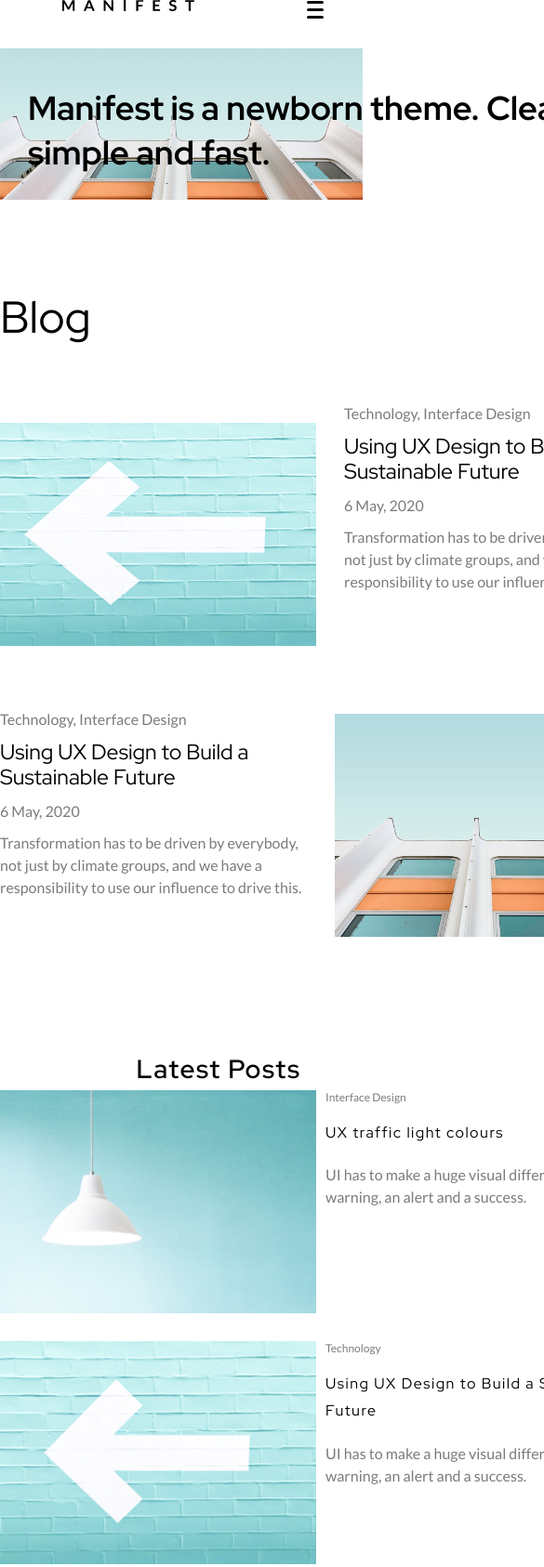
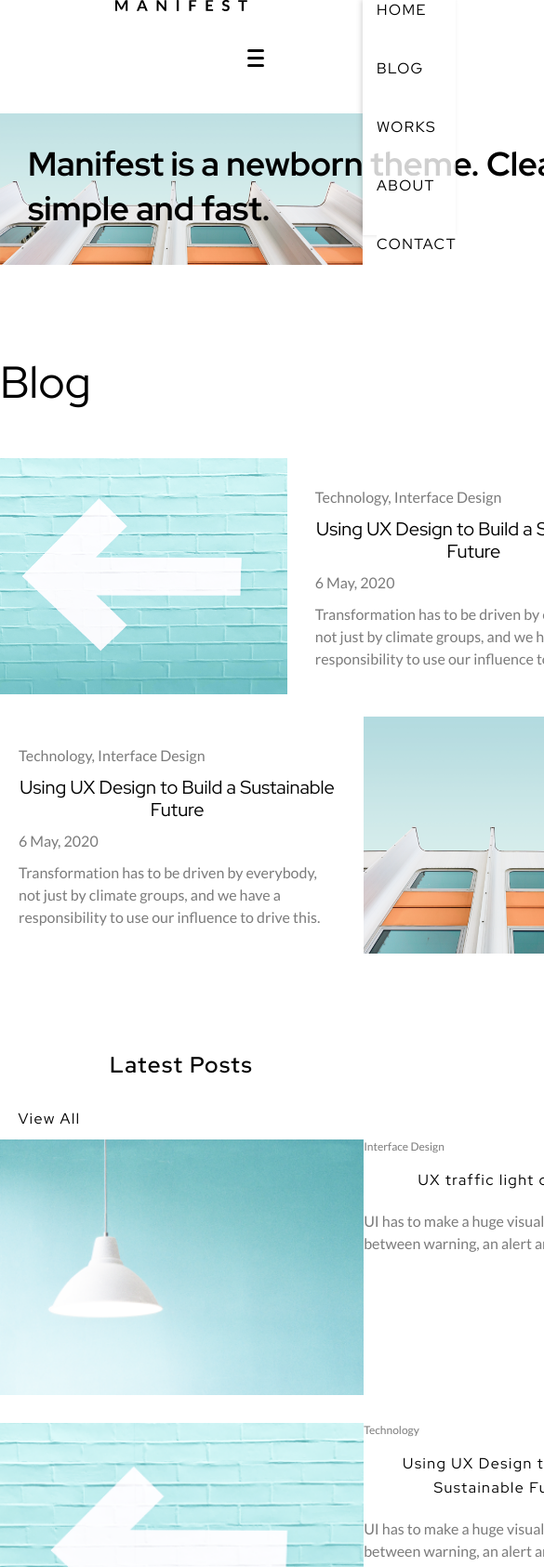
Before and after one commit to ZamulinskiyHennadiy/Manifest, a plain HTML site: page index.html in a window 390 px wide. Shown: the top 1686 px of the page at 93% size, 585 px wide, since content can reach past the window. Drawn offline with Linux system fonts and the light colour scheme.

Commit message:
adaptiv1

```diff
--- a/index.html
+++ b/index.html
@@ -56,7 +56,8 @@
   <main>
     <section class="start" id="start">
       <h1>Manifest is a newborn theme. Clean, simple and fast.</h1>
-      <img src="image/1.png" alt="hero">
+      <img src="image/1.png" alt="hero"
+      id="bg-big">
     </section>
 
     <section class="blog" id="blog">
--- a/style.css
+++ b/style.css
@@ -1,9 +1,12 @@
+html {
+  overflow-x: hidden;
+  max-width: 100vw;
+}
+
 body {
-  margin: 20px;
-  font-family: Arial, sans-serif;
   margin: 0;
-  padding: 0;
 }
+
 
 header {
   max-width: 1440px;
@@ -15,16 +18,30 @@ header {
 }
 
 @media (max-width: 1100px) {
-  header {
+  header{
     max-width: 800px;
     padding-left: 34px;
     padding-right: 34px;
   }
 }
 
+@media (max-width: 768px) {
+  header {
+    flex-direction: column;
+    align-items: center;
+    gap: 20px;
+  }
+}
+
+#bg-big {
+  padding-top: 10px;
+}
+
+
 nav {
   display: flex;
   gap: 84px;
+  margin: 20px;
 }
 
 ul {
@@ -222,6 +239,13 @@ h3 {
   }
 }
 
+@media (max-width: 768px) {
+  h3 {
+    font-size: 20px;
+    text-align: center;
+  }
+}
+
 #old {
   width: 450px;
   padding: 85px 120px 85px 30px;
@@ -231,7 +255,13 @@ h3 {
   #old {
     width: 340px;
     padding: 0px 0px 84px 20px;
+  }
+}
 
+@media (max-width: 768px) {
+  #old {
+    width: 90%;
+    padding: 20px;
   }
 }
 
@@ -239,6 +269,13 @@ h3 {
   article img {
     width: 340px;
     height: 240px;
+  }
+}
+
+@media (max-width: 768px) {
+  article img {
+    width: 100%;
+    height: auto;
   }
 }
 
@@ -251,15 +288,31 @@ h3 {
   #oldsecond {
     width: 340px;
     padding: 0px 20px 51px 0px;
-
   }
 }
+
+
+@media (max-width: 768px) {
+  #oldsecond {
+    width: 90%;
+    padding: 20px;
+  }
+}
+
 
 .lp {
   display: flex;
   margin: auto;
   justify-content: space-between;
   width: 1170px;
+}
+
+@media (max-width: 768px) {
+  .lp {
+    flex-direction: column;
+    width: 90%;
+    gap: 20px;
+  }
 }
 
 h4 {
@@ -276,6 +329,14 @@ h4 {
   }
 }
 
+@media (max-width: 768px) {
+  h4 {
+    font-size: 24px;
+    width: 90%;
+    text-align: center;
+  }
+}
+
 @media (max-width: 1100px) {
   .silver {
     display: flex;
@@ -289,6 +350,13 @@ h4 {
     padding-left: 10px;
   }
 }
+
+@media (max-width: 768px) {
+  .text-column {
+    padding-left: 0;
+  }
+}
+
 
 @media (max-width: 1100px) {
   .alisa {
@@ -493,6 +561,7 @@ a {
   justify-content: space-between;
   width: 30px;
   height: 21px;
+  right: 100px;
   position: fixed;
 }
 
@@ -522,7 +591,7 @@ a {
 /* Мобільна версія */
 @media (max-width: 768px) {
   .nav-links {
-    display: none;
+    display: flex;
     flex-direction: column;
     width: 100px;
     background-color: #ffffffcf;
@@ -604,6 +673,7 @@ footer>h6 {
   }
 }
 
+
 .social {
   display: flex;
   width: 350px;
@@ -627,6 +697,14 @@ footer>h6 {
     margin: auto;
     width: 700px;
     padding-bottom: 30px;
-    justify-content: space-around;
+    justify-content: center;
   }
 }
+@media (max-width: 768px) {
+  .social {
+    margin: auto;
+    width: 700px;
+    padding-bottom: 30px;
+    justify-content: center;
+  }
+}
```
